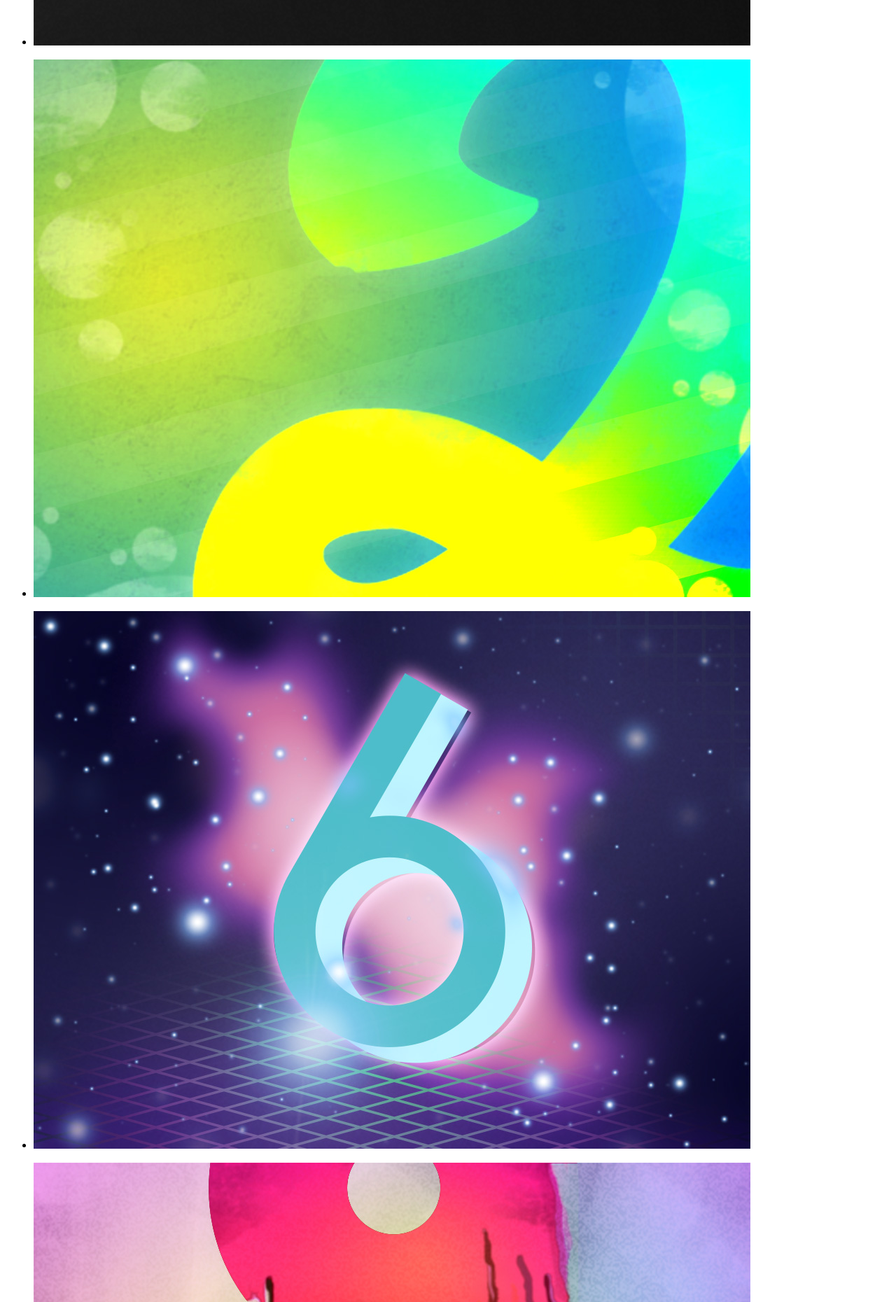
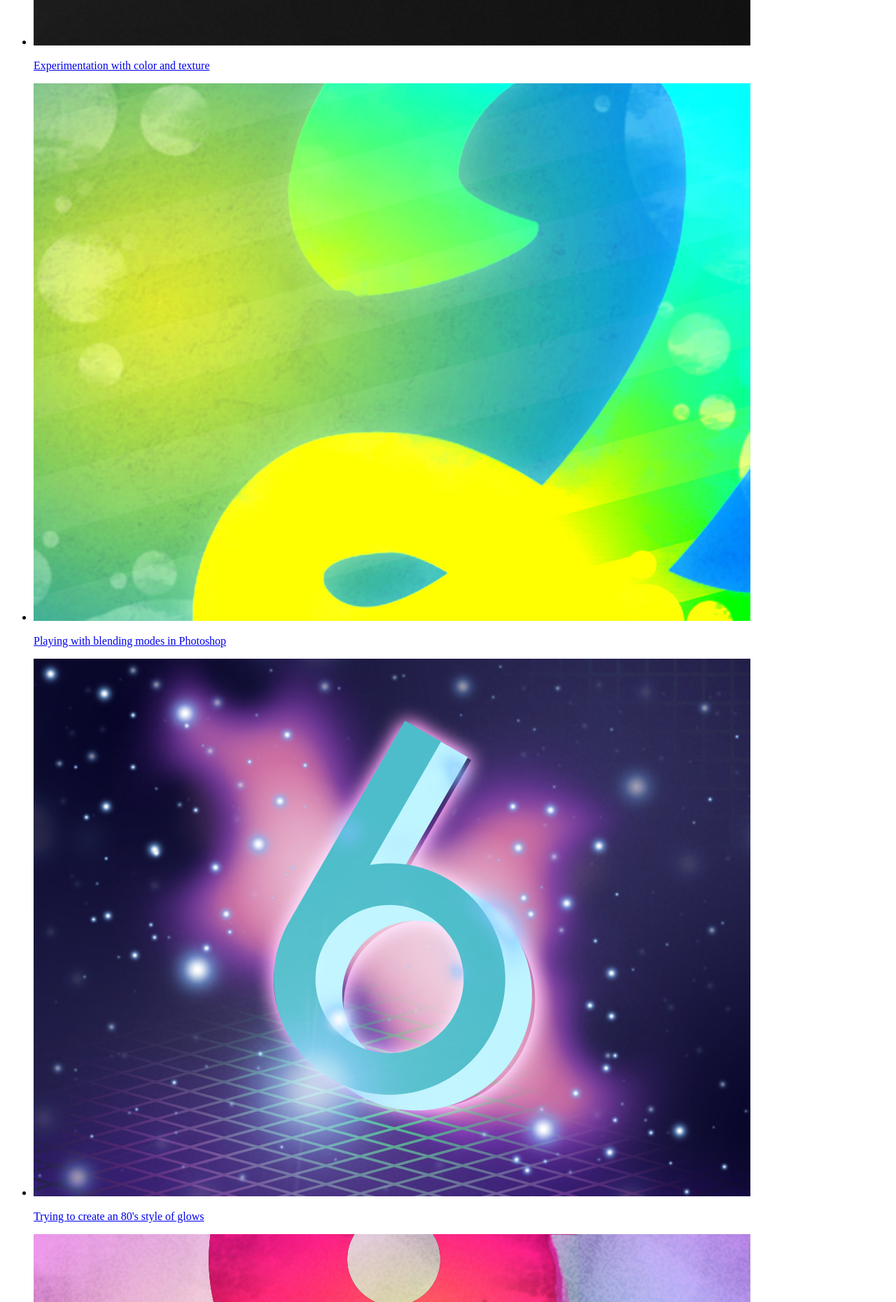
Before and after one commit to JordinMarshall/portfolio2, a plain HTML site: page index.html in a window 1280 px wide. Shown: the part 900-2760 px from the top of the page at 70% size. Drawn offline with Linux system fonts and the light colour scheme.

Commit message:
Added captions to each of the images in the gallery

```diff
--- a/index.html
+++ b/index.html
@@ -26,35 +26,35 @@
                     <li>
                         <a href="img/numbers-01.jpg">
                             <img src="img/numbers-01.jpg">
-                            <p></p>
+                            <p>Experimentation with color and texture</p>
                         </a>
                     </li>
 
                     <li>
                         <a href="img/numbers-02.jpg">
                             <img src="img/numbers-02.jpg">
-                            <p></p>
+                            <p>Playing with blending modes in Photoshop</p>
                         </a>
                     </li>
 
                     <li>
                         <a href="img/numbers-06.jpg">
                             <img src="img/numbers-06.jpg">
-                            <p></p>
+                            <p>Trying to create an 80's style of glows</p>
                         </a>
                     </li>
 
                     <li>
                         <a href="img/numbers-09.jpg">
                             <img src="img/numbers-09.jpg">
-                            <p></p>
+                            <p>Drips created using Photoshop brushes</p>
                         </a>
                     </li>
 
                     <li>
                         <a href="img/numbers-12.jpg">
                             <img src="img/numbers-12.jpg">
-                            <p></p>
+                            <p>Creating shapes using repition</p>
                         </a>
                     </li>
                 </ul>
```
